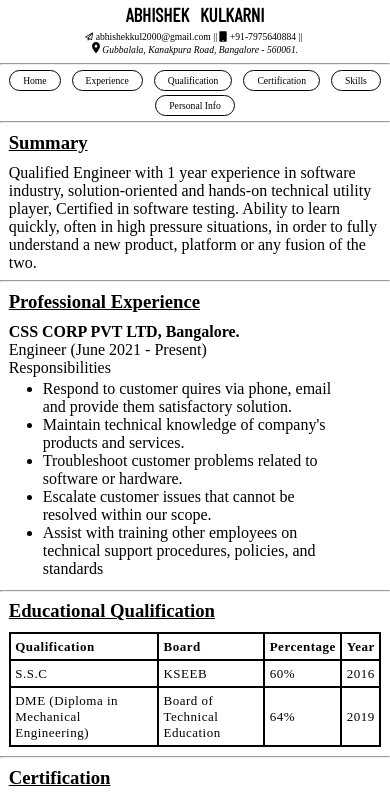
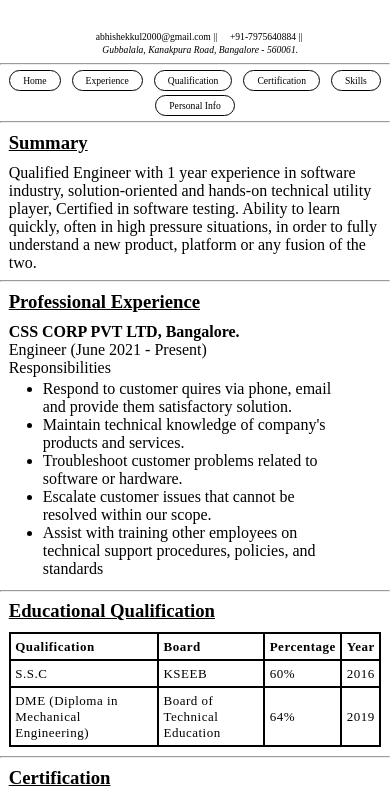
Before and after one commit to Abhi-Cool-karni/Abhishek, a plain HTML site: page index.html in a window 390 px wide. Shown: the top 796 px of the page. Drawn offline with nearby package versions, Linux system fonts and the light colour scheme.

Commit message:
Update style.css

```diff
--- a/style.css
+++ b/style.css
@@ -15,6 +15,7 @@ h1 {
   text-transform: uppercase;
   font-family: "Barlow Condensed", sans-serif;
   word-spacing: 7px;
+  Color: #fff;
 }
 
 h3 {
@@ -195,6 +196,7 @@ footer {
 
   img {
     width: 8px;
+    filter: invert(1);
   }
 
   ul {
```
